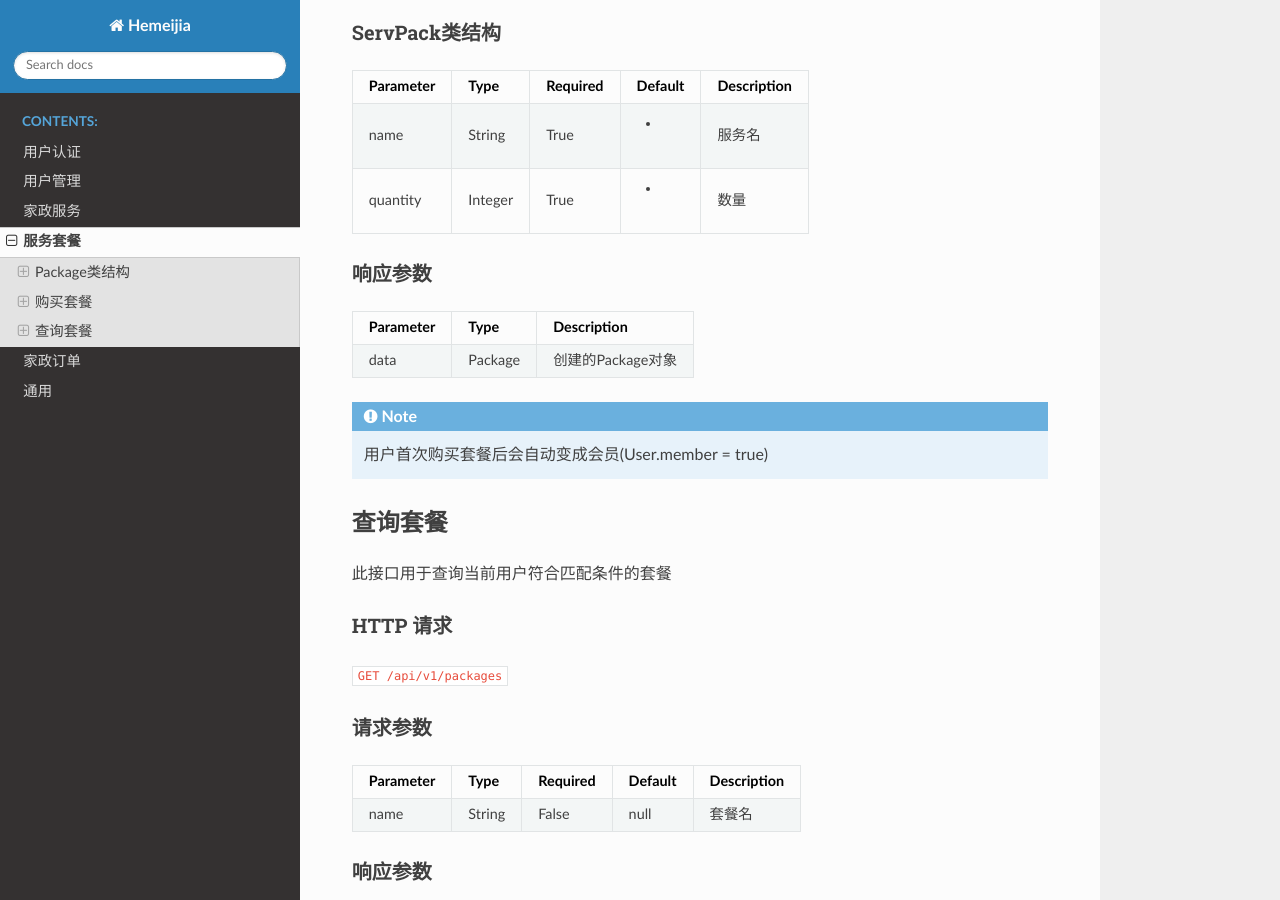
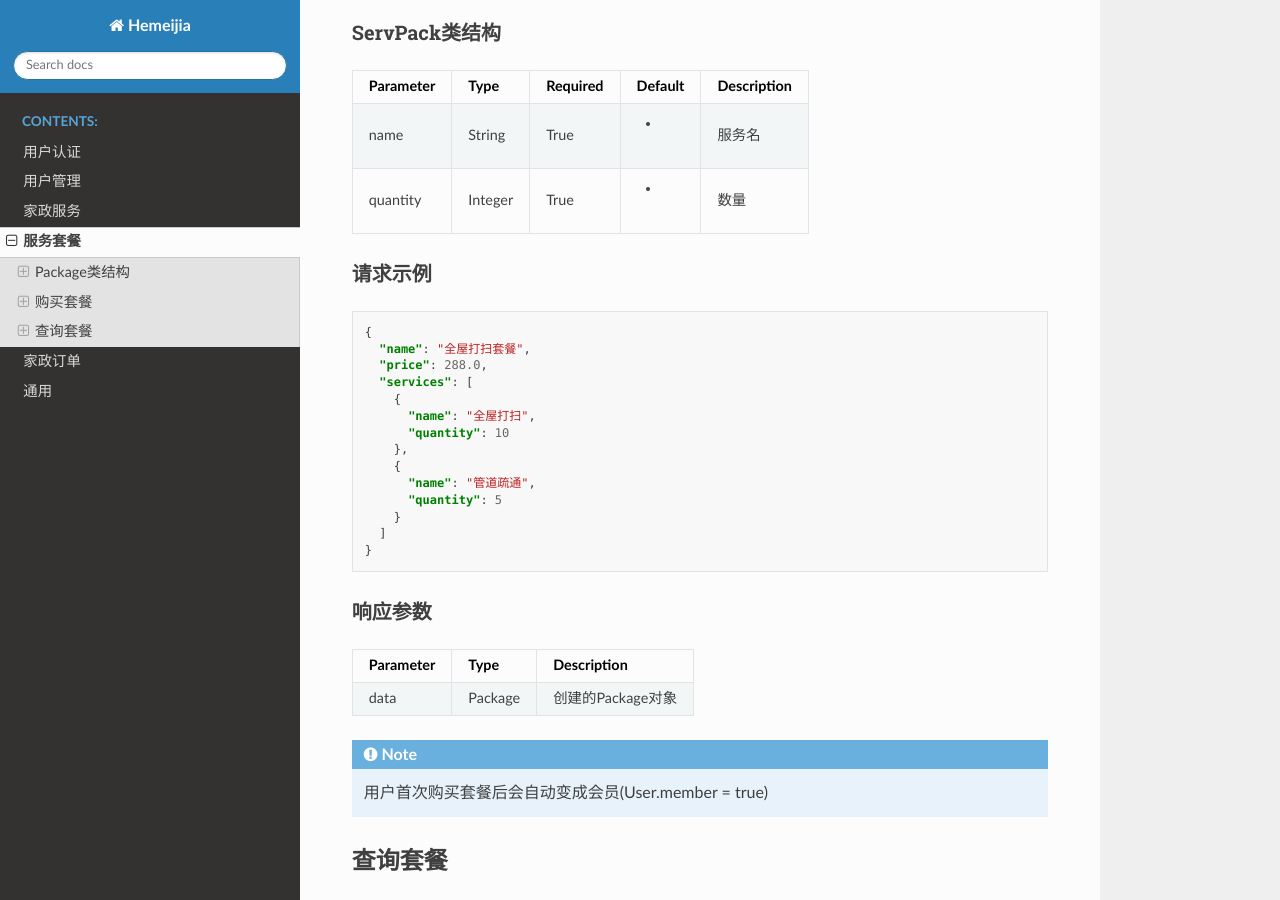
Before and after one commit to YanzheL/hemeijia, a Sphinx documentation site: the page built from docs/source/packages.rst, in a window 1280 px wide and 900 px high, scrolled down 1539 px. Built offline with Sphinx 7.4.7 and the Read the Docs theme 2.0.0, drawn with Linux system fonts in a browser that asks for light colours.

Commit message:
add request example

```diff
--- a/docs/source/packages.rst
+++ b/docs/source/packages.rst
@@ -78,6 +78,26 @@ name         String     True     -         服务名
 quantity     Integer    True     -         数量
 ============ ========== ======== ========= ===========
 
+请求示例
+-----------
+
+.. code:: json
+
+   {
+     "name": "全屋打扫套餐",
+     "price": 288.0,
+     "services": [
+       {
+         "name": "全屋打扫",
+         "quantity": 10
+       },
+       {
+         "name": "管道疏通",
+         "quantity": 5
+       }
+     ]
+   }
+
 
 响应参数
 -------
```
